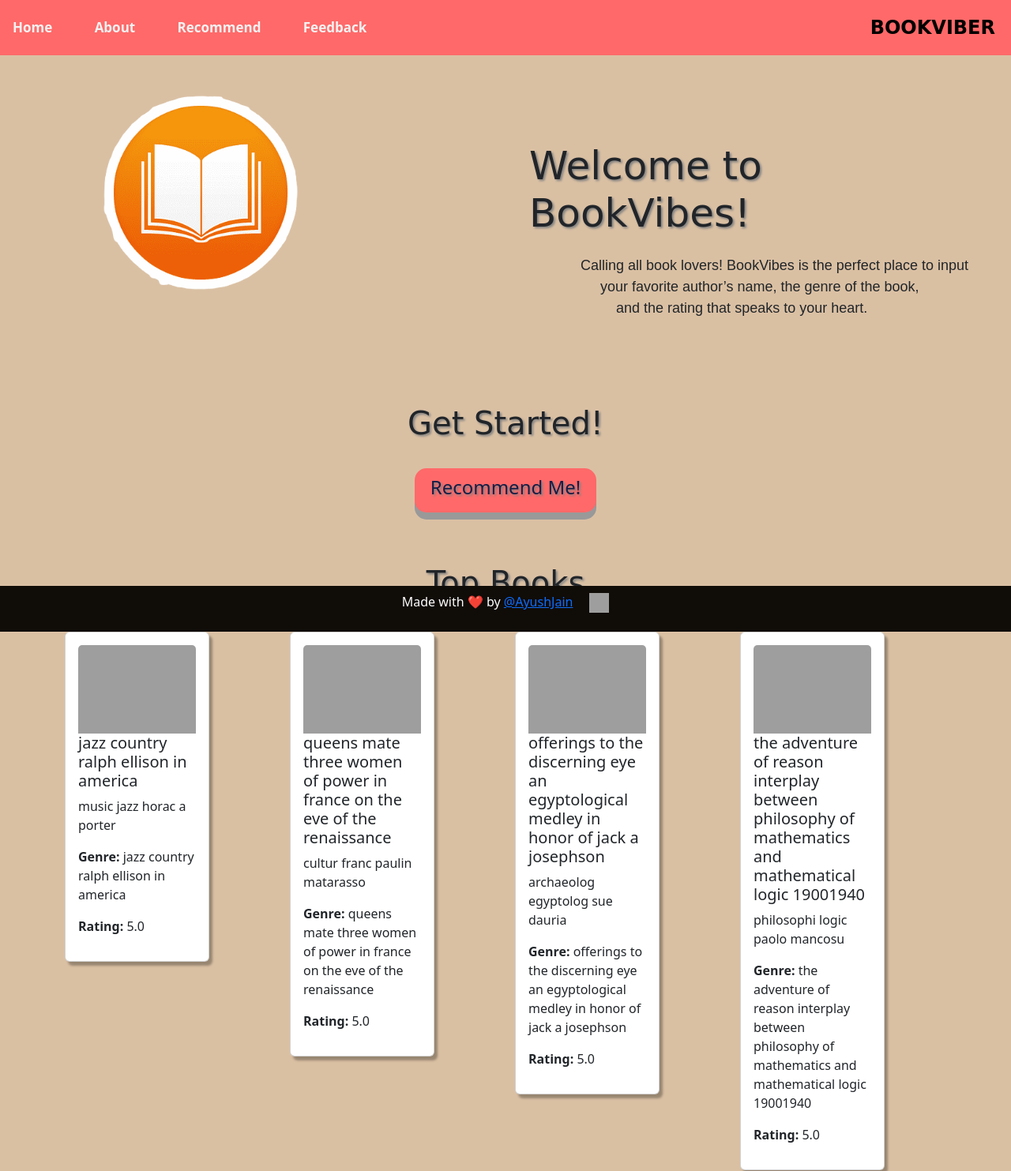
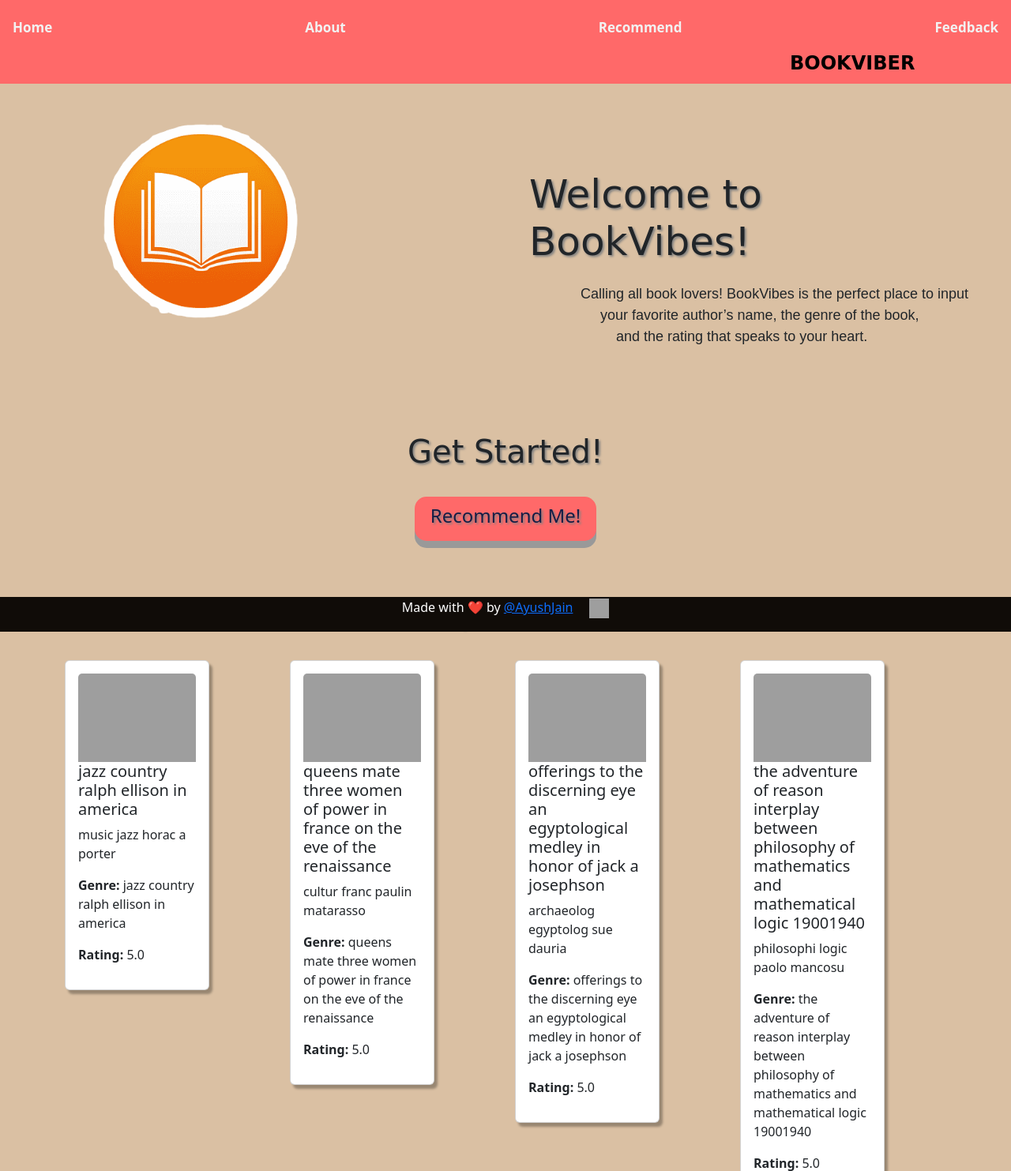
Before and after one commit to ayushdit03/AI_Book_Recommendation_System, a Flask app: page / in a window 1280 px wide. Shown: the top 1483 px of the page at 79% size. Run offline with Flask 3, Linux system fonts and the light colour scheme; some libraries are stand-ins or nearby versions; some web fonts are replaced; grey boxes are pictures that could not be loaded.

Commit message:
Update home.css

```diff
--- a/static/home.css
+++ b/static/home.css
@@ -32,7 +32,7 @@
 .logo {
     float: right;
     margin-right: 20px;
-    margin-left: 600px;
+    margin-left: 1000px;
     font-size: 24px;
     color: black;
     font-weight: bold;
@@ -148,7 +148,7 @@
     background-color: #100c08;
     color: white;
     text-align: center;
-    padding: 8px;
+    padding: 1px;
     position: fixed;
     left: 0;
     bottom: 0;
```
